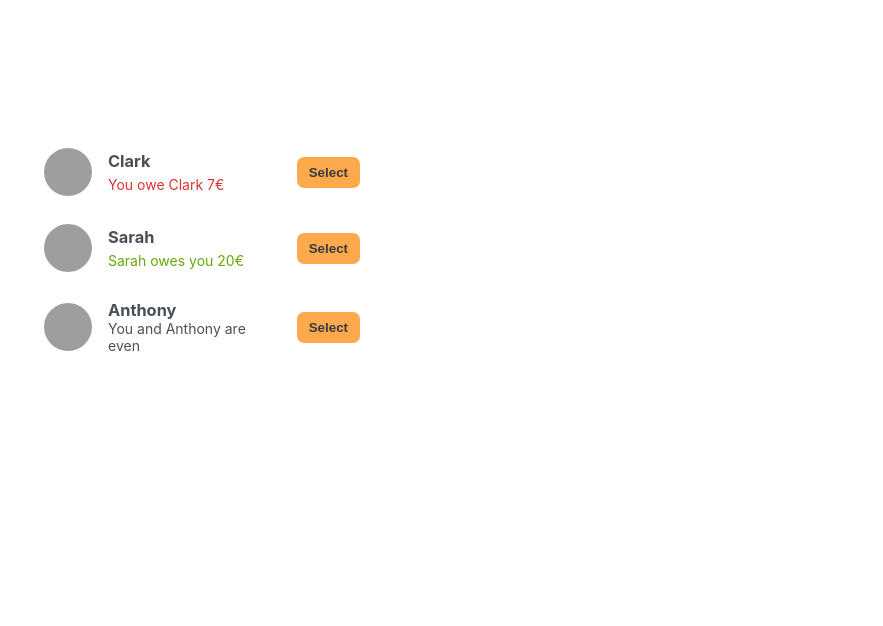
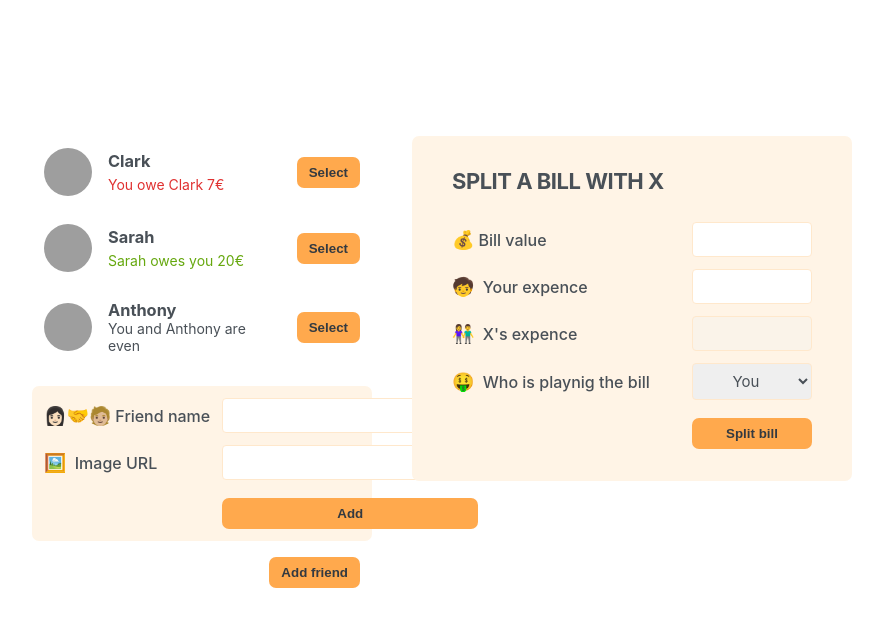
Before and after one commit to AntonKobelev/eat-and-split, a React (Create React App) app: page / in a window 1280 px wide. Shown: the top 626 px of the page, without its empty margins (198-1081 px from the left). Built offline with nearby package versions, Linux system fonts and the light colour scheme; grey boxes are pictures that could not be loaded.

Commit message:
add forms

```diff
--- a/src/App.js
+++ b/src/App.js
@@ -24,6 +24,11 @@
     <div className="app">
       <div className="sidebar">
         <FriendsList />
+        <FormAddFriend />
+        <Button>Add friend</Button>
+      </div>
+      <div className="sidebar">
+        <FormSplitBill />
       </div>
     </div>
   );
@@ -34,7 +39,7 @@
   return (
     <ul>
       {friends.map((friend) => (
-        <Friend friend={friend} />
+        <Friend friend={friend} key={friend.id} />
       ))}
     </ul>
   );
@@ -42,7 +47,7 @@
 
 function Friend({ friend }) {
   return (
-    <li key={friend.id}>
+    <li>
       <h3>{friend.name}</h3>
       <img src={friend.image} alt={friend.name}></img>
       {friend.balance > 0 && (
@@ -60,3 +65,40 @@
     </li>
   );
 }
+
+function FormAddFriend() {
+  return (
+    <form className="form-add-friend">
+      <label>👩🏻‍🤝‍🧑🏼Friend name</label>
+      <input type="text"></input>
+      <label>🖼️ Image URL</label>
+      <input type="text"></input>
+      <Button>Add</Button>
+    </form>
+  );
+}
+
+function Button({ children }) {
+  return <button className="button">{children}</button>;
+}
+
+function FormSplitBill() {
+  return (
+    <form className="form-split-bill">
+      <h2>SPLIT A BILL WITH X</h2>
+      <label>💰Bill value</label>
+      <input></input>
+      <label>🧒 Your expence</label>
+      <input></input>
+      <label>👫 X's expence</label>
+      <input disabled></input>
+      <label>🤑 Who is playnig the bill</label>
+      <select>
+        <option value="user">You</option>
+        <option value="friend">X</option>
+      </select>
+
+      <Button>Split bill</Button>
+    </form>
+  );
+}
--- a/src/index.css
+++ b/src/index.css
@@ -128,6 +128,7 @@
 }
 
 label {
+  white-space: nowrap;
   font-weight: 500;
 }
 
```
